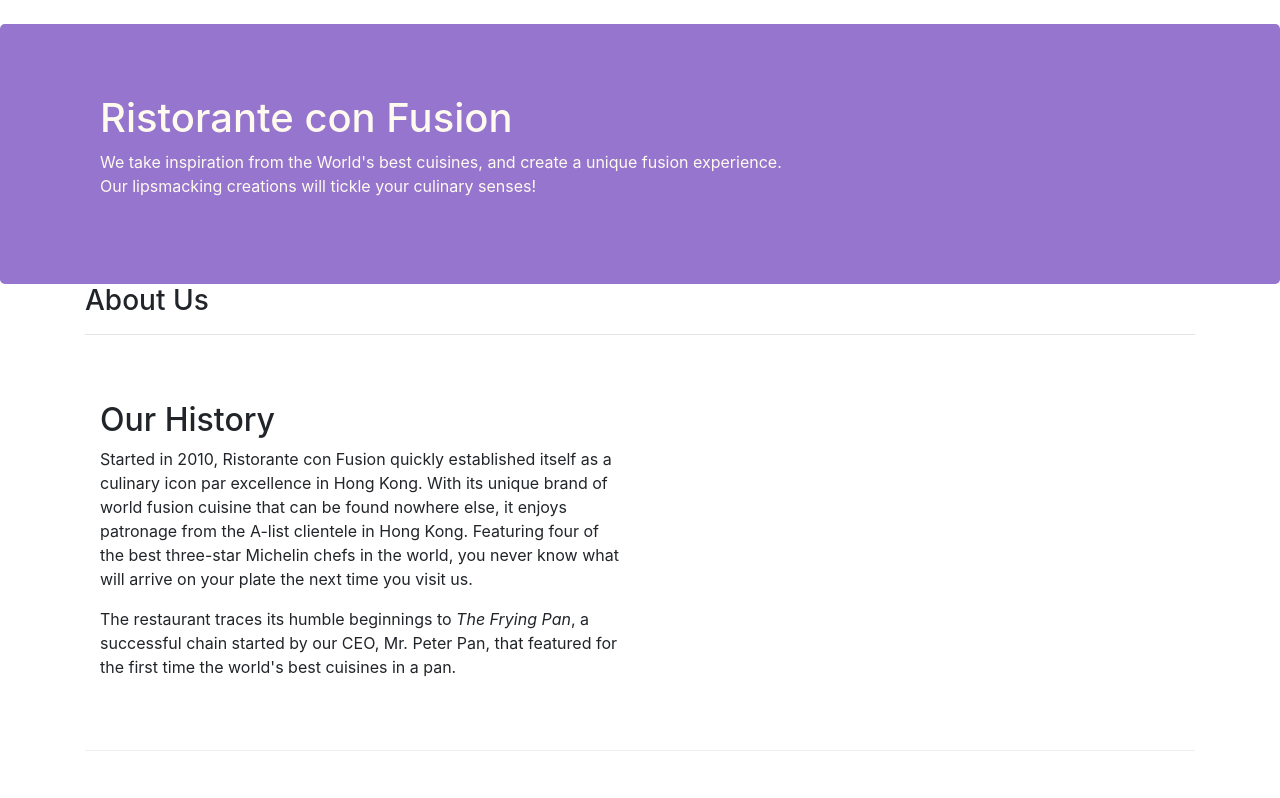
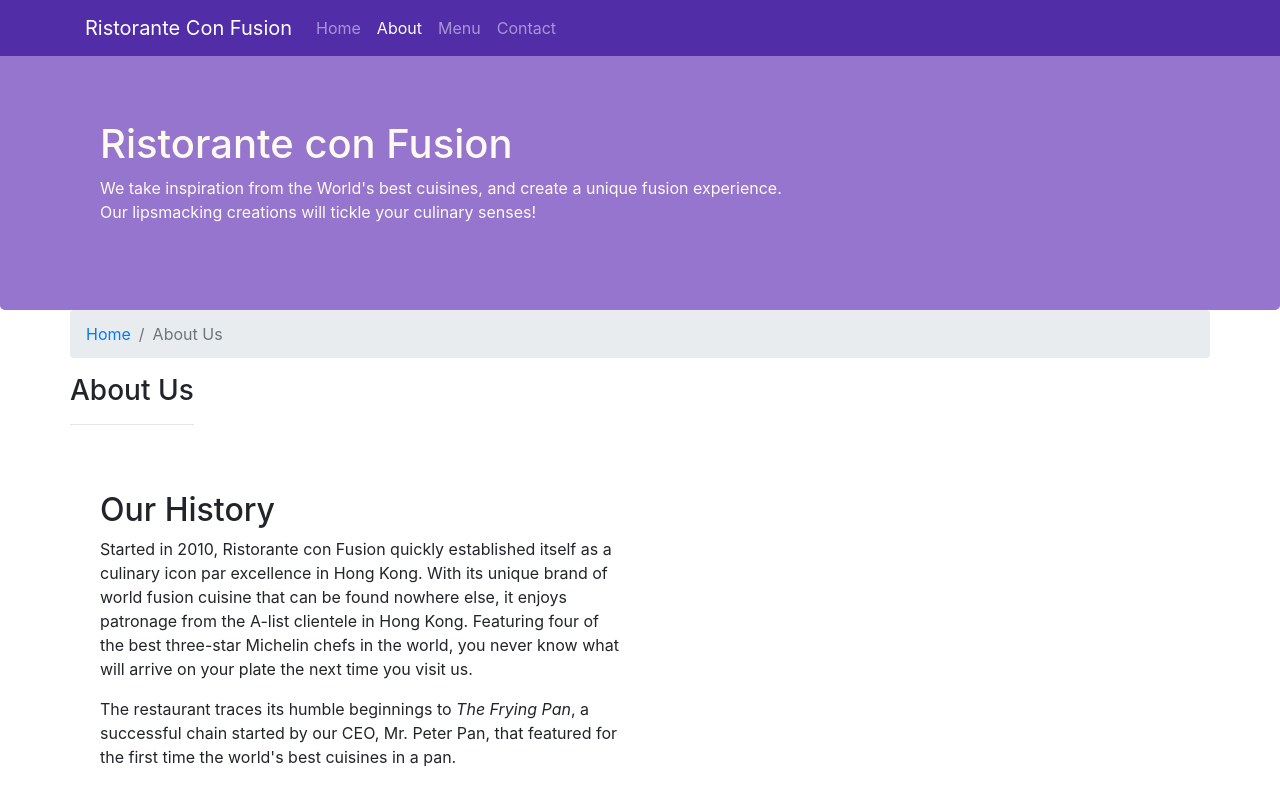
Before and after one commit to Sange3/bootstrap-, a website: page aboutus.html in a window 1280 px wide. Shown: the top 798 px of the page. Drawn offline with nearby package versions, Linux system fonts and the light colour scheme.

Commit message:
Navbar and Breadcrumbs

```diff
--- a/aboutus.html
+++ b/aboutus.html
@@ -1,4 +1,4 @@
-﻿<!DOCTYPE html>
+<!DOCTYPE html>
 <html lang="en">
 
 <head>
@@ -11,17 +11,32 @@
     <link rel="stylesheet" href="node_modules/bootstrap/dist/css/bootstrap.min.css">
     <link href="css/styles.css" rel="stylesheet">
     <title>Ristorante Con Fusion: About Us</title>
-
 </head>
 
 <body>
+        <nav class="navbar navbar-dark navbar-expand-sm fixed-top">
+                <div class="container">
+                    <button class="navbar-toggler" type="button" data-toggle="collapse" data-target="#Navbar">
+                        <span class="navbar-toggler-icon"></span>
+                    </button>
+                   <a class="navbar-brand" href="#">Ristorante Con Fusion</a>
+                   <div class="collapse navbar-collapse" id="Navbar">
+                        <ul class="navbar-nav mr-auto">
+                            <li class="nav-item"><a class="nav-link" href="./index.html">Home</a></li>
+                            <li class="nav-item active"><a class="nav-link" href="./aboutus.html">About</a></li>
+                            <li class="nav-item"><a class="nav-link" href="#">Menu</a></li>
+                            <li class="nav-item"><a class="nav-link" href="#">Contact</a></li>
+                        </ul>
+                   </div>
 
+                </div>
+            </nav>
     <header class="jumbotron">
         <div class="container">
             <div class="row row-header">
                 <div class="col-12 col-sm-8">
                     <h1>Ristorante con Fusion</h1>
-                    <p>We take inspiration from the World's best cuisines, and create a unique fusion experience. <br>Our lipsmacking creations will tickle your culinary senses!</p>
+                    <p>We take inspiration from the World's best cuisines, and create a unique fusion experience.<br>Our lipsmacking creations will tickle your culinary senses!</p>
                 </div>
                 <div class="col-12 col-sm">
                 </div>
@@ -30,7 +45,11 @@
     </header>
 
     <div class="container">
-        <div>
+        <div class="row">
+                <ol class="col-12 breadcrumb">
+                        <li class="breadcrumb-item"><a href="./index.html">Home</a></li>
+                        <li class="breadcrumb-item active">About Us</li>
+                    </ol>
             <div>
                <h3>About Us</h3>
                <hr>
@@ -49,7 +68,7 @@
 
 
         <div class="row row-content">
-            <div>
+            <div class="col">
                 <h2>Corporate Leadership</h2>
                 <h3>Peter Pan <small>Chief Epicurious Officer</small></h3>
                 <p class="d-none d-sm-block">Our CEO, Peter, credits his hardworking East Asian immigrant parents who undertook the arduous journey to the shores of America with the intention of giving their children the best future. His mother's wizardy in the kitchen whipping up the tastiest dishes with whatever is available inexpensively at the supermarket, was his first inspiration to create the fusion cuisines for which <em>The Frying Pan</em> became well known. He brings his zeal for fusion cuisines to this restaurant, pioneering cross-cultural culinary connections.</p>
--- a/css/styles.css
+++ b/css/styles.css
@@ -28,3 +28,12 @@
     margin:0px;
     color:#0f0f0f;
 }
+
+body{
+    padding:50px 0px 0px 0px;
+    z-index:0;
+}
+
+.navbar-dark {
+     background-color: #512DA8;
+}
```
Also changed, not shown: index.html (+16 -0 lines).
